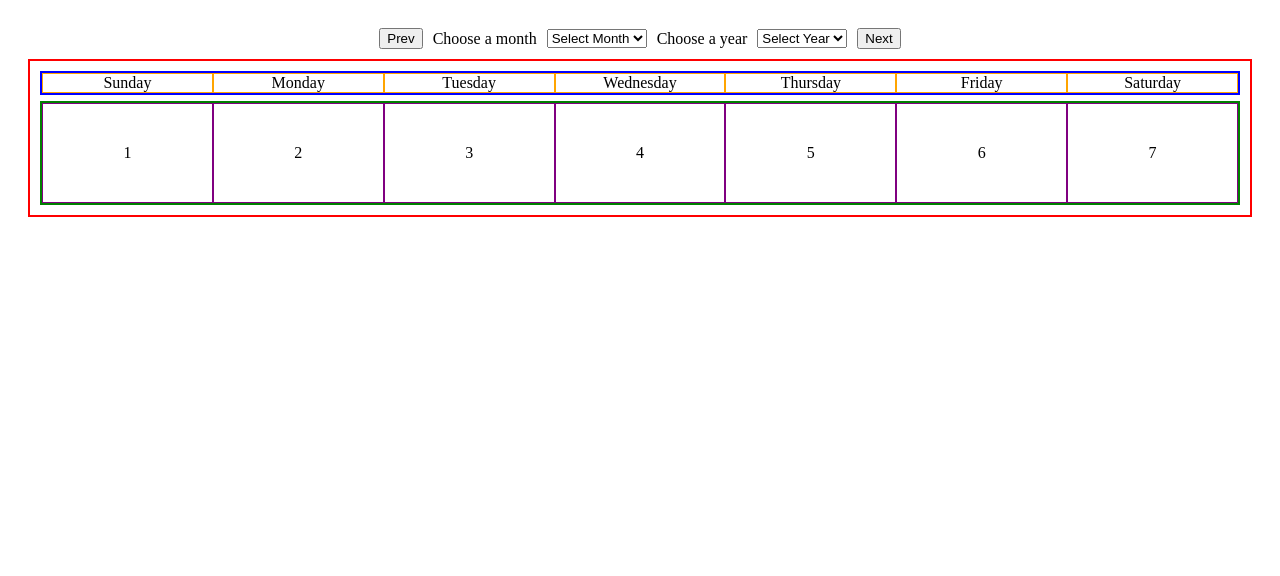
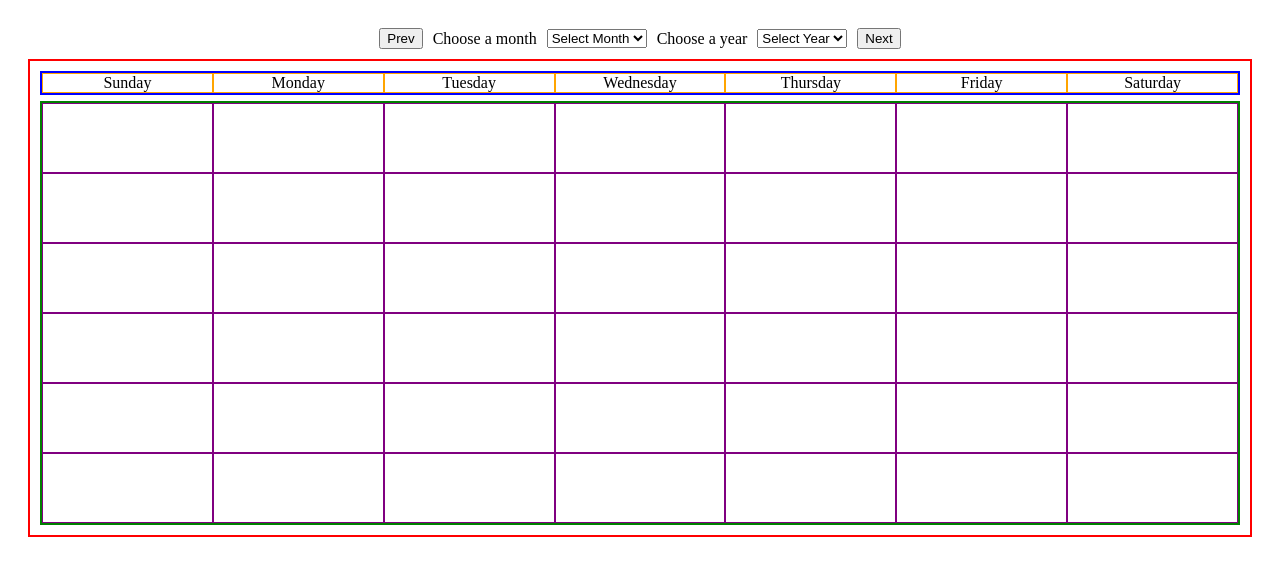
Before and after one commit to i786m/Piscine-Sprint-2-Project-Days-Calendar, a website: page index.html in a window 1280 px wide. Drawn offline with Linux system fonts and the light colour scheme.

Commit message:
generate 42 cells

```diff
--- a/index.html
+++ b/index.html
@@ -4,6 +4,8 @@
 <head>
     <!-- <script type="module" src="common.mjs"></script> -->
     <!-- <script type="module" src="web.mjs"></script> -->
+         <script type="module" src="script.js"></script>
+
     <link rel="stylesheet" href="./style.css">
 </head>
 
@@ -35,13 +37,6 @@
                     </div>
 
                     <div id="calendarGrid" role="rowgroup" aria-label="Days grid">
-                        <div>1</div>
-                        <div>2</div>
-                        <div>3</div>
-                        <div>4</div>
-                        <div>5</div>
-                        <div>6</div>
-                        <div>7</div>
                     </div>
 
                 </div>
--- /dev/null
+++ b/script.js
@@ -0,0 +1,12 @@
+const generateCells = () => {
+    const calendarGrid = document.getElementById("calendarGrid")
+
+    for( let i = 0; i<42 ; i++){
+    const dayCell = document.createElement("div")
+    dayCell.classList.add("dayCell")
+    calendarGrid.appendChild(dayCell)
+    }
+
+}
+generateCells()
+console.log(calendarGrid);
--- a/style.css
+++ b/style.css
@@ -30,7 +30,7 @@
     display: grid;
     grid-template-columns: repeat(7, 1fr);
     border: 2px solid green;
-    grid-auto-rows: 100px;
+    grid-auto-rows: 70px;
 }
 
 .weekDays div {
@@ -47,3 +47,6 @@
     align-items: center;
     justify-content: center;
 }
+.dayCell {
+  border: 1px solid #ccc;
+}
```
